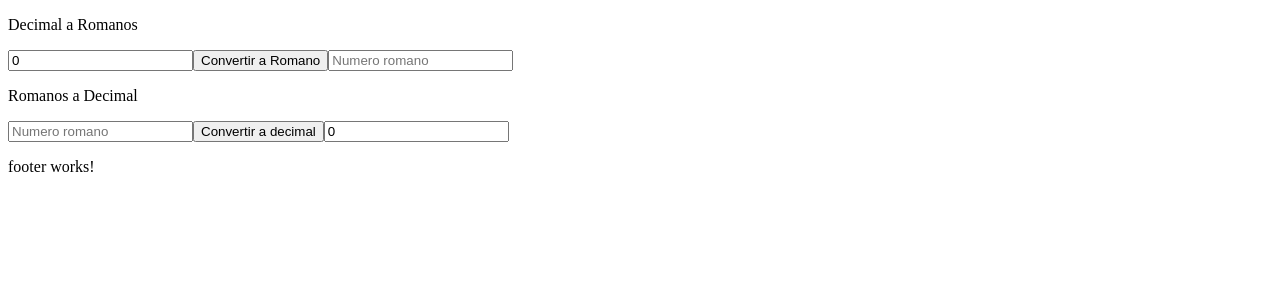
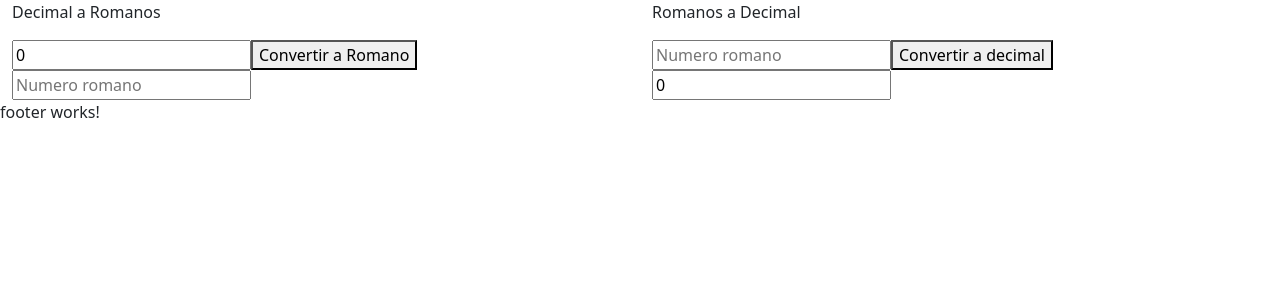
Before and after one commit to FacuBritez/Numeros-Romanos, an Angular app: page / in a window 1280 px wide. Shown: the top 300 px of the page. Built offline with nearby package versions, Linux system fonts and the light colour scheme.

Commit message:
Agregando bootstrap

```diff
--- a/angular.json
+++ b/angular.json
@@ -28,7 +28,8 @@
               "src/assets"
             ],
             "styles": [
-              "src/styles.sass"
+              "src/styles.sass",
+              "node_modules/bootstrap/dist/css/bootstrap.min.css"
             ],
             "scripts": []
           },
--- a/package.json
+++ b/package.json
@@ -18,6 +18,7 @@
     "@angular/platform-browser": "^14.2.0",
     "@angular/platform-browser-dynamic": "^14.2.0",
     "@angular/router": "^14.2.0",
+    "bootstrap": "^5.2.3",
     "rxjs": "~7.5.0",
     "tslib": "^2.3.0",
     "zone.js": "~0.11.4"
--- a/src/app/app.component.html
+++ b/src/app/app.component.html
@@ -1,3 +1,13 @@
-<app-decimal-a-romanos></app-decimal-a-romanos>
-<app-romanos-a-decimal></app-romanos-a-decimal>
+<div class="container-fluid">
+    <div class="row">
+        <div class="col-sm-6">
+            <app-decimal-a-romanos></app-decimal-a-romanos>
+        </div>
+        <div class="col-sm-6">
+            <app-romanos-a-decimal></app-romanos-a-decimal>
+        </div>
+    </div>
+</div>
+
+
 <app-footer></app-footer>
```
Also changed, not shown: 1 other file (tests, documents, lock files or other folders).
